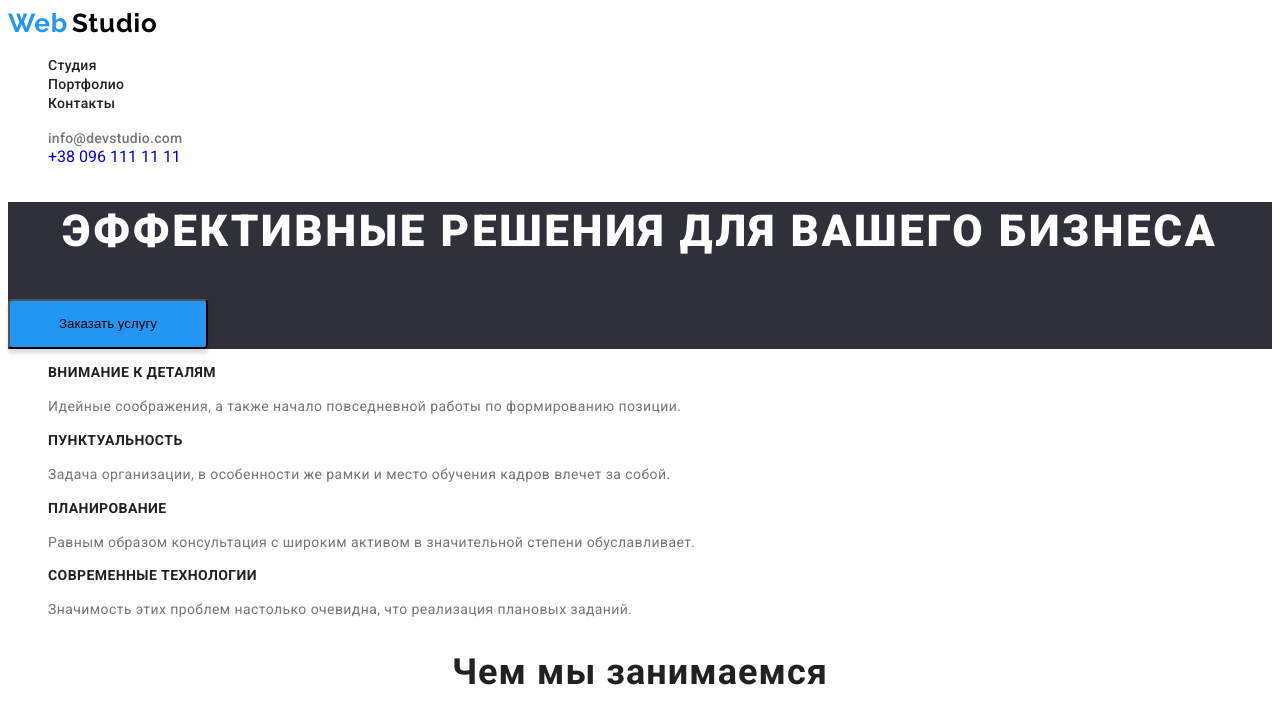
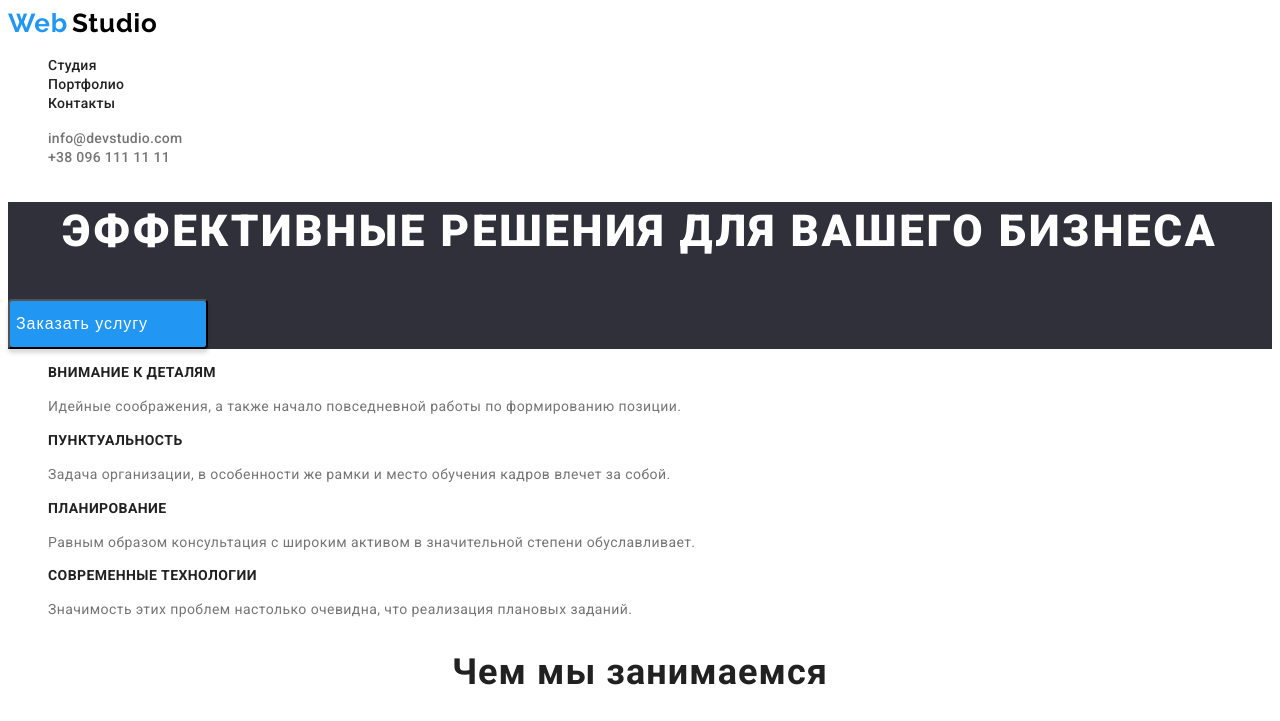
Before and after one commit to ArthurSyzonenko/goit-markup-hw-02, a plain HTML site: page index.html in a window 1280 px wide. Shown: the top 721 px of the page. Drawn offline with Linux system fonts and the light colour scheme.

Commit message:
Home Work 2
Готово

```diff
--- a/css/styles.css
+++ b/css/styles.css
@@ -60,7 +60,7 @@ body {
 }
 
 .header-mail,
-.header-tel {
+.contact-tel {
   font-weight: 500;
   font-size: 14px;
   line-height: 1.14;
@@ -71,7 +71,7 @@ body {
 .header-mail:hover {
   color: var(--blue-color);
 }
-.contakt-tel:hover {
+.contact-tel:hover {
   color: var(--blue-color);
 }
 
@@ -103,6 +103,16 @@ body {
   box-shadow: 0px 4px 4px rgba(0, 0, 0, 0.15);
   border-radius: 4px;
   cursor: pointer;
+  font-size: 16px;
+line-height: 1.87;
+/* identical to box height, or 187% */
+
+display: flex;
+align-items: center;
+text-align: center;
+letter-spacing: 0.06em;
+
+color: #FFFFFF;
 }
 .info-titele {
   display: none;
```
